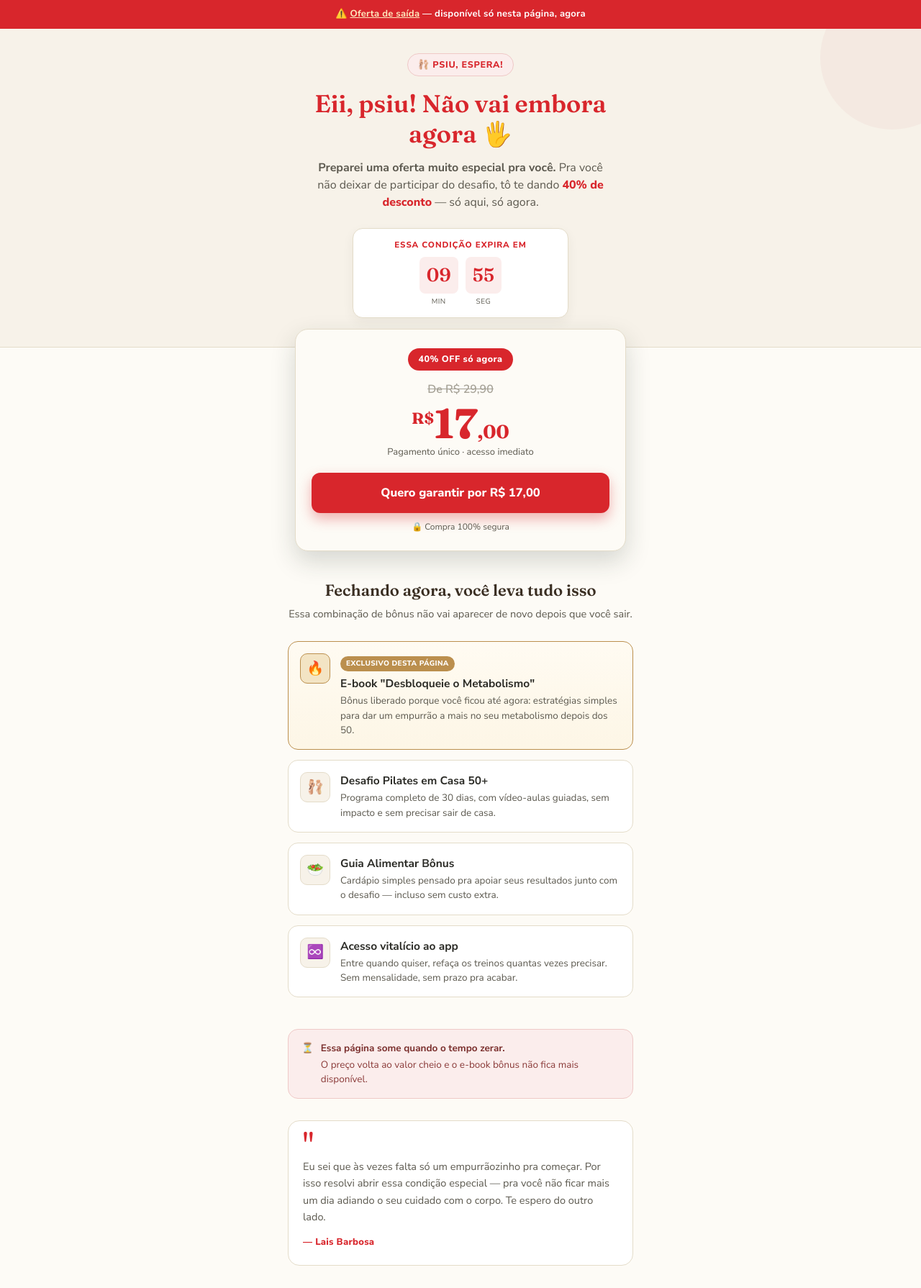
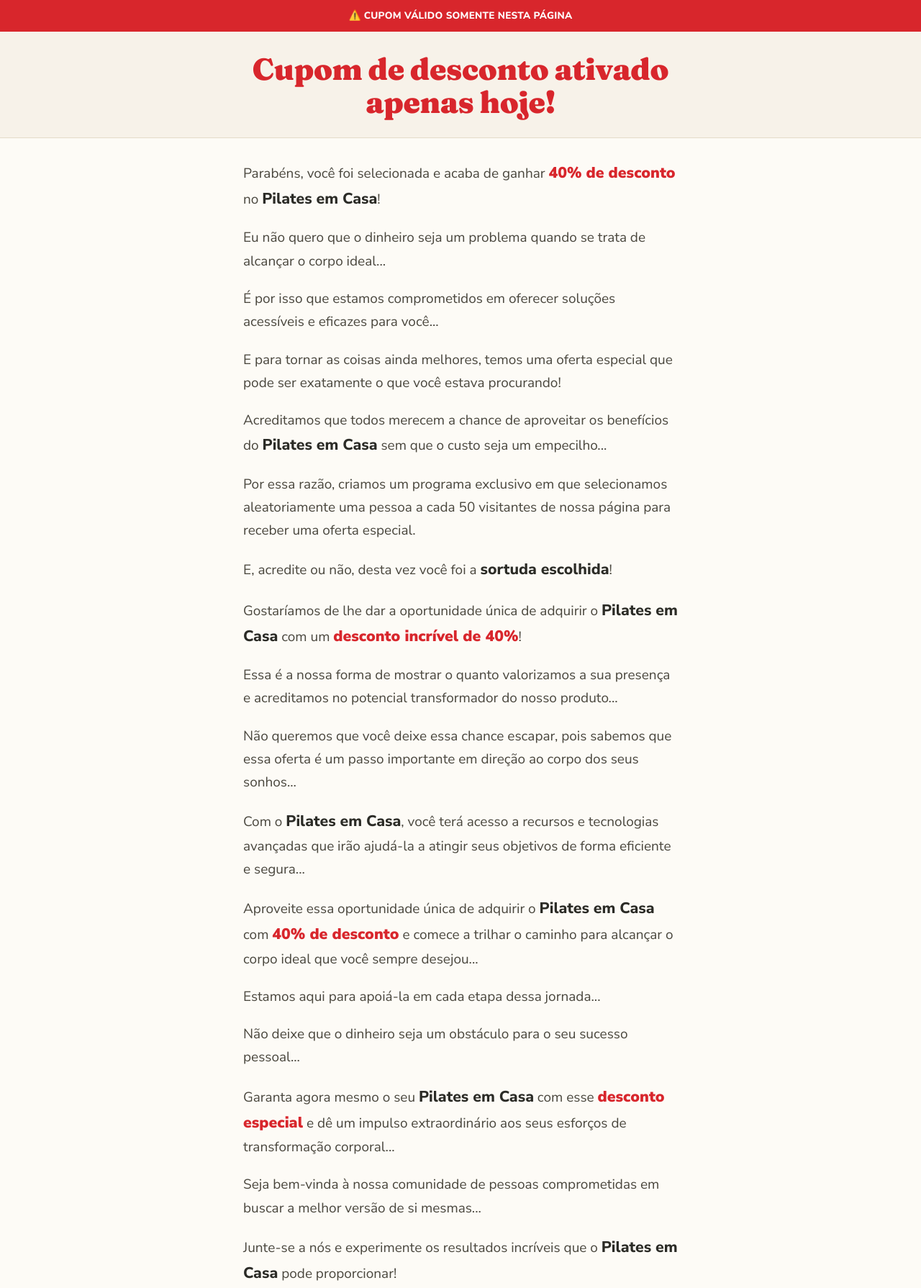
Before and after one commit to yasminkmo/back.saudeebemestar.site, a plain HTML site: page index.html in a window 1280 px wide. Shown: the top 1790 px of the page at 72% size. Drawn offline with Linux system fonts and the light colour scheme.

Commit message:
Update index.html

```diff
--- a/index.html
+++ b/index.html
@@ -3,22 +3,18 @@
 <head>
 <meta charset="UTF-8">
 <meta name="viewport" content="width=device-width, initial-scale=1.0, maximum-scale=1.0">
-<title>Espera! Oferta Especial - Desafio Pilates em Casa 50+</title>
+<title>Cupom de Desconto Ativado - Pilates em Casa</title>
 <link rel="preconnect" href="https://fonts.googleapis.com">
 <link rel="preconnect" href="https://fonts.gstatic.com" crossorigin>
-<link href="https://fonts.googleapis.com/css2?family=Fraunces:opsz,wght@9..144,400;9..144,500;9..144,600;9..144,700&family=Nunito+Sans:wght@400;600;700;800;900&display=swap" rel="stylesheet">
+<link href="https://fonts.googleapis.com/css2?family=Fraunces:opsz,wght@9..144,600;9..144,700;9..144,900&family=Nunito+Sans:wght@400;600;700;800;900&display=swap" rel="stylesheet">
 <style>
   :root{
-    --forest: #35473C;
-    --forest-dark: #3A2E22;
     --sand: #F7F2E9;
     --cream: #FDFBF6;
-    --rose: #C97B84;
-    --rose-dark: #A65D66;
-    --gold: #BB8F4E;
     --ink: #2B2B26;
-    --ink-soft: #5C594F;
+    --ink-soft: #4A473E;
     --line: #E4DCC9;
+    --red: #D8262C;
   }
   *{box-sizing:border-box; margin:0; padding:0;}
   body{
@@ -26,345 +22,217 @@
     background:var(--cream);
     color:var(--ink);
     -webkit-font-smoothing:antialiased;
-    line-height:1.5;
+    line-height:1.65;
   }
-  h1,h2,h3,.serif{ font-family:'Fraunces', serif; }
-  img{max-width:100%; display:block;}
-  .wrap{ max-width:520px; margin:0 auto; padding:0 20px;}
+  .wrap{ max-width:640px; margin:0 auto; padding:0 18px;}
 
-  /* URGENCY TOP BAR */
   .topbar{
-    background:#D8262C;
+    background:var(--red);
     color:#fff;
     text-align:center;
-    padding:10px 16px;
-    font-size:13px;
-    font-weight:700;
+    padding:11px 16px;
+    font-size:13.5px;
+    font-weight:800;
     letter-spacing:.02em;
   }
-  .topbar span{ color:#FFE9BE; text-decoration:underline; }
 
-  /* HERO */
-  .hero{
-    background: var(--sand);
-    color:var(--ink);
-    padding:34px 0 40px;
+  header.hero{
+    background:var(--sand);
+    border-bottom:1px solid var(--line);
+    padding:30px 0 26px;
     text-align:center;
-    position:relative;
-    overflow:hidden;
-    border-bottom:1px solid var(--line);
   }
-  .hero::before{
-    content:"";
-    position:absolute; top:-60px; right:-60px;
-    width:200px; height:200px; border-radius:50%;
-    background:rgba(201,123,132,0.08);
-  }
-  .eyebrow{
-    display:inline-flex; align-items:center; gap:6px;
+  .badge{
+    display:inline-block;
     background:#FBEDEC;
     border:1px solid #EFC9C7;
-    color:#D8262C;
-    font-size:12.5px; font-weight:800; letter-spacing:.06em;
+    color:var(--red);
+    font-weight:800;
+    font-size:12.5px;
+    letter-spacing:.05em;
     text-transform:uppercase;
-    padding:6px 14px; border-radius:100px;
-    margin-bottom:18px;
+    padding:6px 16px;
+    border-radius:100px;
+    margin-bottom:16px;
   }
-  .hero h1{
-    font-size:30px; font-weight:600; line-height:1.22;
-    margin-bottom:14px;
+  header.hero h1{
+    font-family:'Fraunces', serif;
+    font-size:42px;
+    font-weight:900;
+    color:var(--red);
+    line-height:1.08;
+    letter-spacing:-0.01em;
+  }
+
+  main{ padding:30px 0 10px; }
+  main p{ font-size:19px; color:var(--ink-soft); margin-bottom:20px; line-height:1.7; text-align:left; }
+  main p strong{ color:var(--ink); font-size:1.12em; font-weight:800; }
+  main p strong.hl{ color:var(--red); font-size:1.12em; font-weight:900; }
+
+  .price-line{
+    text-align:center;
+    font-size:19px;
+    margin:30px auto;
     color:var(--ink);
-  }
-  .hero h1 em{ font-style:normal; color:#D8262C; }
-  .hero p.sub{
-    font-size:16px; color:var(--ink-soft); max-width:400px; margin:0 auto;
-    font-weight:400;
-  }
-  .hero p.sub em{ font-style:normal; color:#D8262C; font-weight:800; }
-
-  /* COUNTDOWN */
-  .countdown-box{
-    margin:24px auto 0; max-width:300px;
     background:#fff;
     border:1px solid var(--line);
     border-radius:14px;
-    padding:14px 18px;
-    box-shadow:0 6px 16px rgba(43,43,38,0.06);
+    padding:20px 16px;
+    max-width:420px;
   }
-  .countdown-label{ font-size:11.5px; text-transform:uppercase; letter-spacing:.08em; color:#D8262C; margin-bottom:8px; font-weight:800;}
-  .countdown{ display:flex; justify-content:center; gap:10px; }
-  .cbox{ text-align:center; }
-  .cbox .num{
-    font-family:'Fraunces', serif; font-size:26px; font-weight:600;
-    background:#FBEDEC; border-radius:8px;
-    padding:6px 10px; min-width:44px; color:#D8262C;
+  .price-line .old{ text-decoration:line-through; color:#A6A297; font-size:16px; display:block; margin-bottom:4px;}
+  .price-line .new{
+    color:var(--red); font-weight:900;
+    font-family:'Fraunces', serif;
+    font-size:46px; display:block; margin:6px 0;
+    letter-spacing:-0.01em;
   }
-  .cbox .lbl{ font-size:10px; color:var(--ink-soft); margin-top:4px; text-transform:uppercase; letter-spacing:.05em;}
-
-  /* PRICE CARD */
-  .price-card{
-    background:var(--cream);
-    border-radius:18px;
-    margin:-26px auto 0;
-    max-width:460px;
-    position:relative;
-    box-shadow:0 14px 34px rgba(34,49,41,0.18);
-    padding:26px 22px 24px;
-    text-align:center;
-    border:1px solid var(--line);
-  }
-  .price-card .tag{
-    display:inline-block;
-    background:#D8262C;
-    color:#fff;
-    font-weight:800;
-    font-size:12.5px;
-    letter-spacing:.04em;
-    padding:6px 14px;
-    border-radius:100px;
-    margin-bottom:14px;
-  }
-  .price-old{
-    font-size:16px; color:#A6A297; text-decoration:line-through; font-weight:600;
-  }
-  .price-new{
-    font-family:'Fraunces', serif;
-    font-size:52px; font-weight:700; color:#D8262C;
-    line-height:1;
-    margin:6px 0 2px;
-  }
-  .price-new sup{ font-size:22px; top:-18px; }
-  .price-cents{ font-size:26px; }
-  .price-note{ font-size:13px; color:var(--ink-soft); margin-bottom:18px; }
+  .price-line .inst{ font-size:17px; color:var(--ink-soft); }
 
   .cta-btn{
-    display:block; width:100%;
-    background:#D8262C;
+    display:block;
+    max-width:420px;
+    margin:0 auto 34px;
+    background:var(--red);
     color:#fff;
     font-family:'Nunito Sans', sans-serif;
-    font-weight:800; font-size:16.5px;
+    font-weight:900;
+    font-size:20px;
+    letter-spacing:.02em;
     text-align:center;
     text-decoration:none;
-    padding:16px 20px;
+    padding:21px 20px;
     border-radius:12px;
-    box-shadow:0 8px 18px rgba(216,38,44,0.35);
-    transition:transform .15s ease;
-    border:none;
-    cursor:pointer;
+    box-shadow:0 10px 22px rgba(216,38,44,0.35);
+    text-transform:uppercase;
   }
-  .cta-btn:active{ transform:scale(0.98); }
-  .cta-sub{
-    font-size:12px; color:var(--ink-soft); margin-top:10px;
-    display:flex; align-items:center; justify-content:center; gap:6px;
+  @keyframes pulseBtn{
+    0%{ box-shadow:0 0 0 0 rgba(216,38,44,0.55); }
+    70%{ box-shadow:0 0 0 16px rgba(216,38,44,0); }
+    100%{ box-shadow:0 0 0 0 rgba(216,38,44,0); }
   }
-
-  /* BONUS SECTION */
-  .section{ padding:38px 0 8px; }
-  .section-title{
-    text-align:center;
-    font-size:22px; font-weight:600; color:var(--forest-dark);
-    margin-bottom:6px;
-  }
-  .section-sub{
-    text-align:center; color:var(--ink-soft); font-size:14.5px;
-    margin-bottom:26px;
-  }
-
-  .bonus-list{ display:flex; flex-direction:column; gap:14px; margin-bottom:10px;}
-  .bonus-item{
-    background:#fff;
-    border:1px solid var(--line);
-    border-radius:14px;
-    padding:16px;
-    display:flex; gap:14px; align-items:flex-start;
-  }
-  .bonus-item.highlight{
-    border:1.5px solid var(--gold);
-    background:linear-gradient(180deg,#FFFBF2 0%, #FDF6E6 100%);
-  }
-  .bonus-icon{
-    width:42px; height:42px; min-width:42px;
-    border-radius:10px;
-    background:var(--sand);
-    border:1px solid var(--line);
-    display:flex; align-items:center; justify-content:center;
-    font-size:19px;
-  }
-  .bonus-item.highlight .bonus-icon{ background:#F3E4C4; border-color:var(--gold); }
-  .bonus-text h3{
-    font-size:15.5px; font-weight:700; color:var(--ink); margin-bottom:3px;
-    font-family:'Nunito Sans', sans-serif;
-  }
-  .bonus-text p{ font-size:13.5px; color:var(--ink-soft); }
-  .bonus-badge{
-    display:inline-block; background:var(--gold); color:#fff;
-    font-size:10px; font-weight:800; letter-spacing:.04em;
-    text-transform:uppercase; padding:3px 8px; border-radius:100px;
-    margin-bottom:5px;
-  }
-
-  /* WHY LEAVING WARNING */
-  .warn-box{
-    background:#FBEDEC;
-    border:1px solid #EFC9C7;
-    border-radius:14px;
-    padding:16px 18px;
-    margin:26px 0;
-    font-size:13.5px;
-    color:#8A3A38;
-    display:flex; gap:10px; align-items:flex-start;
-  }
-  .warn-box b{ display:block; margin-bottom:2px; color:#7A2E2C;}
-
-  /* SIGNATURE MESSAGE */
-  .note{
-    background:#fff;
-    color:var(--ink);
-    border:1px solid var(--line);
-    border-radius:16px;
-    padding:22px 20px;
-    margin:30px 0;
-    position:relative;
-  }
-  .note .quote-mark{
-    font-family:'Fraunces', serif;
-    font-size:44px;
-    color:#D8262C;
-    line-height:0.5;
-    display:block;
-    margin-bottom:8px;
-  }
-  .note p{ font-size:14.5px; color:var(--ink-soft); line-height:1.6; }
-  .note .signee{
-    margin-top:14px; font-size:13px; font-weight:800; color:#D8262C;
-    letter-spacing:.02em;
-  }
-
-  /* FINAL CTA */
-  .final{
-    text-align:center;
-    padding:10px 0 40px;
-  }
-  .final h2{ font-size:21px; color:var(--forest-dark); margin-bottom:8px; font-weight:600;}
-  .final p{ font-size:14px; color:var(--ink-soft); margin-bottom:20px;}
-
-  .guarantee{
-    display:flex; align-items:center; justify-content:center; gap:8px;
-    font-size:12.5px; color:var(--ink-soft); margin-top:16px;
-  }
+  .cta-btn{ animation:pulseBtn 1.6s infinite; }
 
   footer{
-    text-align:center; padding:20px 20px 34px;
-    font-size:11px; color:#A6A297;
+    text-align:center;
+    padding:20px 20px 36px;
+    font-size:11px;
+    color:#A6A297;
     border-top:1px solid var(--line);
-  }
-
-  @media (min-width:480px){
-    .hero h1{ font-size:34px; }
-    .price-new{ font-size:58px; }
   }
 </style>
 </head>
 <body>
 
-  <div class="topbar">⚠️ <span>Oferta de saída</span> — disponível só nesta página, agora</div>
+  <div class="topbar">⚠️ CUPOM VÁLIDO SOMENTE NESTA PÁGINA</div>
 
-  <section class="hero">
+  <header class="hero">
     <div class="wrap">
-      <span class="eyebrow">🩰 Psiu, espera!</span>
-      <h1 style="color:#D8262C;">Eii, psiu! Não vai embora agora 🖐️</h1>
-      <p class="sub"><strong>Preparei uma oferta muito especial pra você.</strong> Pra você não deixar de participar do desafio, tô te dando <em>40% de desconto</em> — só aqui, só agora.</p>
-
-      <div class="countdown-box">
-        <div class="countdown-label">Essa condição expira em</div>
-        <div class="countdown" id="countdown">
-          <div class="cbox"><div class="num" id="min">10</div><div class="lbl">min</div></div>
-          <div class="cbox"><div class="num" id="sec">00</div><div class="lbl">seg</div></div>
-        </div>
-      </div>
+      <h1>Cupom de desconto ativado apenas hoje!</h1>
     </div>
-  </section>
+  </header>
 
   <div class="wrap">
-    <div class="price-card">
-      <span class="tag">40% OFF só agora</span>
-      <div class="price-old">De R$ 29,90</div>
-      <div class="price-new"><sup>R$</sup>17<span class="price-cents">,00</span></div>
-      <div class="price-note">Pagamento único · acesso imediato</div>
+    <main>
+      <p>Parabéns, você foi selecionada e acaba de ganhar <strong class="hl">40% de desconto</strong> no <strong>Pilates em Casa</strong>!</p>
 
-      <a href="#" class="cta-btn" id="ctaBtn">Quero garantir por R$ 17,00</a>
-      <div class="cta-sub">🔒 Compra 100% segura</div>
-    </div>
-  </div>
+      <p>Eu não quero que o dinheiro seja um problema quando se trata de alcançar o corpo ideal...</p>
 
-  <div class="wrap">
-    <section class="section">
-      <h2 class="section-title">Fechando agora, você leva tudo isso</h2>
-      <p class="section-sub">Essa combinação de bônus não vai aparecer de novo depois que você sair.</p>
+      <p>É por isso que estamos comprometidos em oferecer soluções acessíveis e eficazes para você...</p>
 
-      <div class="bonus-list">
-        <div class="bonus-item highlight">
-          <div class="bonus-icon">🔥</div>
-          <div class="bonus-text">
-            <span class="bonus-badge">Exclusivo desta página</span>
-            <h3>E-book "Desbloqueie o Metabolismo"</h3>
-            <p>Bônus liberado porque você ficou até agora: estratégias simples para dar um empurrão a mais no seu metabolismo depois dos 50.</p>
-          </div>
-        </div>
+      <p>E para tornar as coisas ainda melhores, temos uma oferta especial que pode ser exatamente o que você estava procurando!</p>
 
-        <div class="bonus-item">
-          <div class="bonus-icon">🩰</div>
-          <div class="bonus-text">
-            <h3>Desafio Pilates em Casa 50+</h3>
-            <p>Programa completo de 30 dias, com vídeo-aulas guiadas, sem impacto e sem precisar sair de casa.</p>
-          </div>
-        </div>
+      <p>Acreditamos que todos merecem a chance de aproveitar os benefícios do <strong>Pilates em Casa</strong> sem que o custo seja um empecilho...</p>
 
-        <div class="bonus-item">
-          <div class="bonus-icon">🥗</div>
-          <div class="bonus-text">
-            <h3>Guia Alimentar Bônus</h3>
-            <p>Cardápio simples pensado pra apoiar seus resultados junto com o desafio — incluso sem custo extra.</p>
-          </div>
-        </div>
+      <p>Por essa razão, criamos um programa exclusivo em que selecionamos aleatoriamente uma pessoa a cada 50 visitantes de nossa página para receber uma oferta especial.</p>
 
-        <div class="bonus-item">
-          <div class="bonus-icon">♾️</div>
-          <div class="bonus-text">
-            <h3>Acesso vitalício ao app</h3>
-            <p>Entre quando quiser, refaça os treinos quantas vezes precisar. Sem mensalidade, sem prazo pra acabar.</p>
-          </div>
-        </div>
+      <p>E, acredite ou não, desta vez você foi a <strong>sortuda escolhida</strong>!</p>
+
+      <p>Gostaríamos de lhe dar a oportunidade única de adquirir o <strong>Pilates em Casa</strong> com um <strong class="hl">desconto incrível de 40%</strong>!</p>
+
+      <p>Essa é a nossa forma de mostrar o quanto valorizamos a sua presença e acreditamos no potencial transformador do nosso produto...</p>
+
+      <p>Não queremos que você deixe essa chance escapar, pois sabemos que essa oferta é um passo importante em direção ao corpo dos seus sonhos...</p>
+
+      <p>Com o <strong>Pilates em Casa</strong>, você terá acesso a recursos e tecnologias avançadas que irão ajudá-la a atingir seus objetivos de forma eficiente e segura...</p>
+
+      <p>Aproveite essa oportunidade única de adquirir o <strong>Pilates em Casa</strong> com <strong class="hl">40% de desconto</strong> e comece a trilhar o caminho para alcançar o corpo ideal que você sempre desejou...</p>
+
+      <p>Estamos aqui para apoiá-la em cada etapa dessa jornada...</p>
+
+      <p>Não deixe que o dinheiro seja um obstáculo para o seu sucesso pessoal...</p>
+
+      <p>Garanta agora mesmo o seu <strong>Pilates em Casa</strong> com esse <strong class="hl">desconto especial</strong> e dê um impulso extraordinário aos seus esforços de transformação corporal...</p>
+
+      <p>Seja bem-vinda à nossa comunidade de pessoas comprometidas em buscar a melhor versão de si mesmas...</p>
+
+      <p>Junte-se a nós e experimente os resultados incríveis que o <strong>Pilates em Casa</strong> pode proporcionar!</p>
+
+      <div class="price-line">
+        <span class="old">De R$ 29,90</span>
+        <span>por apenas</span>
+        <span class="new">R$ 17,00</span>
+        <span class="inst">ou <strong class="hl">3x de R$ 6,07</strong></span>
       </div>
-    </section>
 
-    <div class="warn-box">
-      <span>⏳</span>
-      <div><b>Essa página some quando o tempo zerar.</b> O preço volta ao valor cheio e o e-book bônus não fica mais disponível.</div>
-    </div>
+      <a href="#" class="cta-btn" id="ctaBtn1">Comprar agora!</a>
 
-    <div class="note">
-      <span class="quote-mark">"</span>
-      <p>Eu sei que às vezes falta só um empurrãozinho pra começar. Por isso resolvi abrir essa condição especial — pra você não ficar mais um dia adiando o seu cuidado com o corpo. Te espero do outro lado.</p>
-      <div class="signee">— Lais Barbosa</div>
-    </div>
+      <p>Essa opção abrirá uma nova e emocionante etapa em sua vida, repleta de prazeres e realizações!</p>
 
-    <section class="final">
-      <h2>Não deixe pra depois de novo</h2>
-      <p>R$ 17,00 · acesso imediato · leve os 4 bônus</p>
-      <a href="#" class="cta-btn" id="ctaBtn2">Sim, quero começar agora</a>
-      <div class="guarantee">🛡️ Garantia de satisfação</div>
-    </section>
+      <p>Agora, permita-me levar sua imaginação a um lugar extraordinário...</p>
+
+      <p>Imagine descobrir um segredo genuíno capaz de transformar seu corpo, ao mesmo tempo em que liberta você do estresse e da ansiedade que podem pesar em sua vida diária...</p>
+
+      <p>Visualize como sua vida se tornará significativamente melhor: uma vida repleta de <strong>felicidade, autoconfiança renovada</strong> e todos os outros benefícios positivos que o <strong>Pilates em Casa</strong> tem para oferecer...</p>
+
+      <p>Estamos falando de <strong>resultados verdadeiramente excepcionais</strong>, resultados que você simplesmente não encontrará em nenhum outro lugar...</p>
+
+      <p>A combinação única de inovação, pesquisa científica avançada e compromisso com a sua transformação pessoal faz do <strong>Pilates em Casa</strong> uma escolha incomparável...</p>
+
+      <p>Imagine-se aproveitando uma sensação incomparável de vitalidade e bem-estar, enquanto desfruta de uma aparência física deslumbrante...</p>
+
+      <p>O <strong>Pilates em Casa</strong> é projetado para trazer resultados notáveis, superando todas as suas expectativas anteriores...</p>
+
+      <p>Acredite, você merece essa experiência excepcional...</p>
+
+      <p>Não permita que a incerteza ou a dúvida o impeçam de alcançar o sucesso que você tanto almeja...</p>
+
+      <p>Agarre essa <strong class="hl">oportunidade única</strong> de mudar sua vida para sempre...</p>
+
+      <p>Os resultados que o <strong>Pilates em Casa</strong> oferece são incomparáveis e verdadeiramente transformadores...</p>
+
+      <p>Não há limites para o que você pode alcançar quando você se compromete com essa jornada...</p>
+
+      <p>Não se contente com menos do que você merece...</p>
+
+      <p>Abra as portas para uma vida extraordinária, repleta de prazeres, conquistas e autoconfiança...</p>
+
+      <p>O <strong>Pilates em Casa</strong> é a chave para essa jornada inigualável de transformação...</p>
+
+      <p><strong>Não espere mais...</strong></p>
+
+      <p>Permita-se embarcar nesta incrível jornada e descobrir o poder de uma transformação pessoal completa e duradoura...</p>
+
+      <p>Os resultados esperam por você…</p>
+
+      <div class="price-line">
+        <span class="old">De R$ 29,90</span>
+        <span>por apenas</span>
+        <span class="new">R$ 17,00</span>
+        <span class="inst">ou <strong class="hl">3x de R$ 6,07</strong></span>
+      </div>
+
+      <a href="#" class="cta-btn" id="ctaBtn2">Comprar agora!</a>
+    </main>
   </div>
 
   <footer>
-    Oferta válida enquanto o cronômetro desta página estiver ativo.<br>
-    Desafio Pilates em Casa 50+ — Todos os direitos reservados.
+    Oferta válida enquanto o cupom desta página estiver ativo.<br>
+    Pilates em Casa — Todos os direitos reservados.
   </footer>
 
 <script>
   // ==== LINK DE CHECKOUT ====
-  // Troque pela sua URL real de checkout (Kiwify/Hotmart/Atlas) com o valor de R$17
   const checkoutUrl = 'https://pay.kiwify.com.br/iyBrZmg';
 
   function buildUrlWithParams(base){
@@ -372,28 +240,9 @@
     return base.trim() + (base.indexOf('?') > 0 ? '&' : '?') + params;
   }
 
-  document.querySelectorAll('#ctaBtn, #ctaBtn2').forEach(function(btn){
+  document.querySelectorAll('#ctaBtn1, #ctaBtn2').forEach(function(btn){
     btn.href = buildUrlWithParams(checkoutUrl);
   });
-
-  // ==== COUNTDOWN 10 MINUTOS ====
-  let totalSeconds = 10 * 60;
-  const minEl = document.getElementById('min');
-  const secEl = document.getElementById('sec');
-
-  function tick(){
-    if (totalSeconds <= 0){
-      minEl.textContent = '00';
-      secEl.textContent = '00';
-      return;
-    }
-    totalSeconds--;
-    const m = Math.floor(totalSeconds / 60);
-    const s = totalSeconds % 60;
-    minEl.textContent = String(m).padStart(2,'0');
-    secEl.textContent = String(s).padStart(2,'0');
-  }
-  setInterval(tick, 1000);
 </script>
 
 </body>
```
